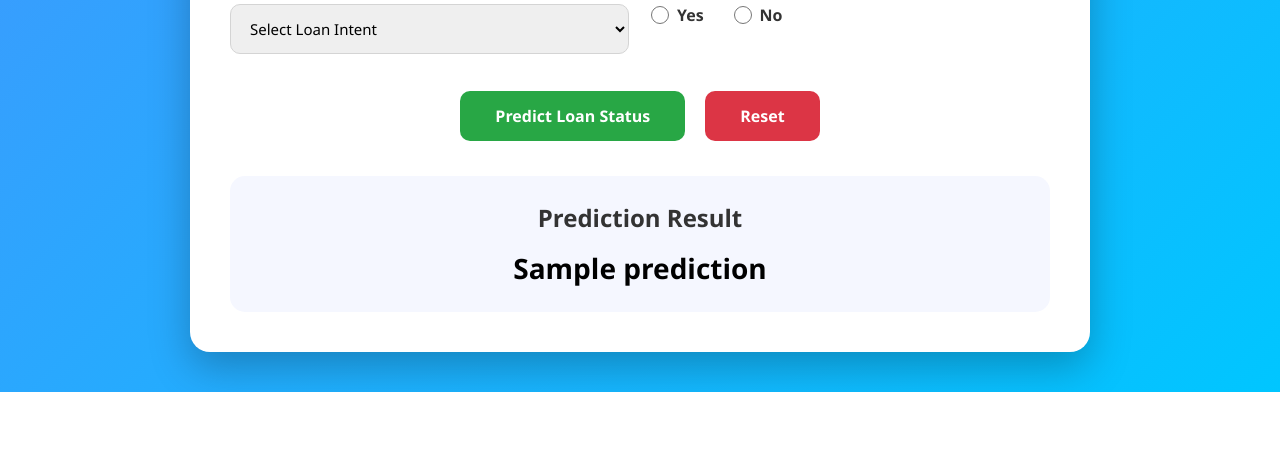
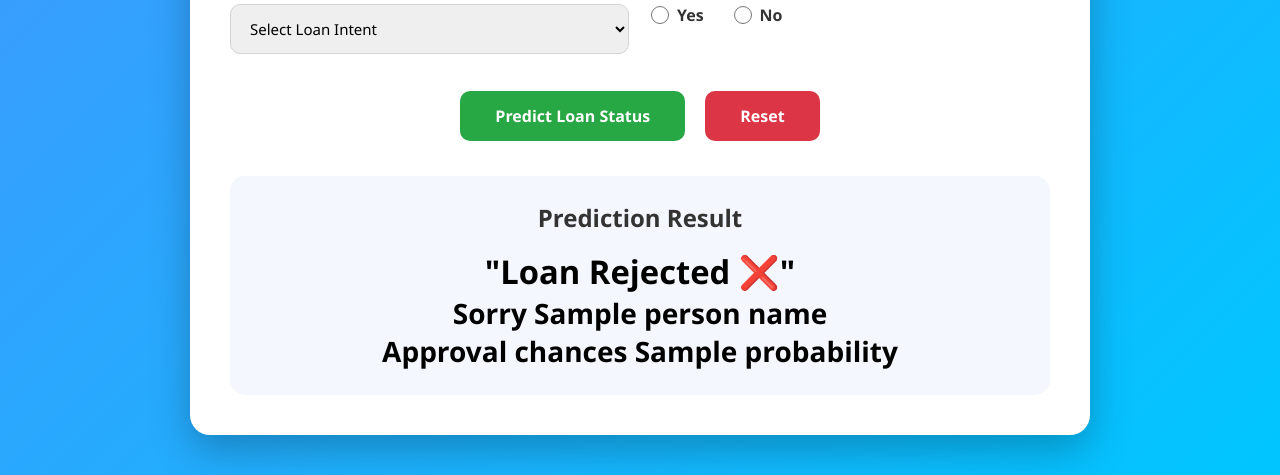
Before and after one commit to yugshah1713c/Loan-Approval-Prediction, a Flask app: template templates/index.html in a window 1280 px wide. Shown: the part 725-1200 px from the top of the page. Before the commit the page ends 1117 px from the top, so only its background shows below. Run offline with Flask 3, Linux system fonts and the light colour scheme; the template is opened without the code that fills it: most values are stand-ins (such as "Sample title", 1, 10 or a date in 2020); parts of the project's set-up code (start-up, migrations or seed data) failed here and were passed over.

Commit message:
enhanced result card

```diff
--- a/app.py
+++ b/app.py
@@ -169,8 +169,12 @@ def predict():
     prediction = model.predict(df)
     if prediction[0] == 1:
         result = "Loan Approved ✅"
+        probability = round(model.predict_proba(df)[0][1] * 100,2)
     else :
         result = "Loan Rejected ❌"
+        probability = round(model.predict_proba(df)[0][1] * 100,2)
+
+# --------------------Database Query--------------------
 
     query = """
     INSERT INTO loan_predictions(
@@ -210,7 +214,7 @@ def predict():
     cursor.execute(query, values)
     db.commit()
 
-    return render_template("index.html",prediction=result)
+    return render_template("index.html",prediction=result,person_name = person_name,probability = probability)
 
 
 
--- a/templates/index.html
+++ b/templates/index.html
@@ -200,15 +200,26 @@
 
             </form>
 
-
+<!-- ------------------------Prediction--------------------- -->
 
             <div class="prediction-box">
 
                 <h2>Prediction Result</h2>
 
-                <div class="prediction-result">
-                    {{ prediction }}
-                </div>
+                {% if prediction %}
+                    <div class="prediction-result">
+                        {% if prediction == "Loan Approved ✅" %}
+                        <h3>Loan Approved ✅</h3>
+                        <p>Congrance {{person_name}}</p>
+                        <p>Approval chances {{probability}}</p>
+
+                        {% else %}
+                        <h3>"Loan Rejected ❌"</h3>
+                        <p>Sorry {{person_name}}</p>
+                        <p>Approval chances {{probability}}</p>
+                        {% endif %}
+                    </div>
+                {% endif %}
 
             </div>
 
```
